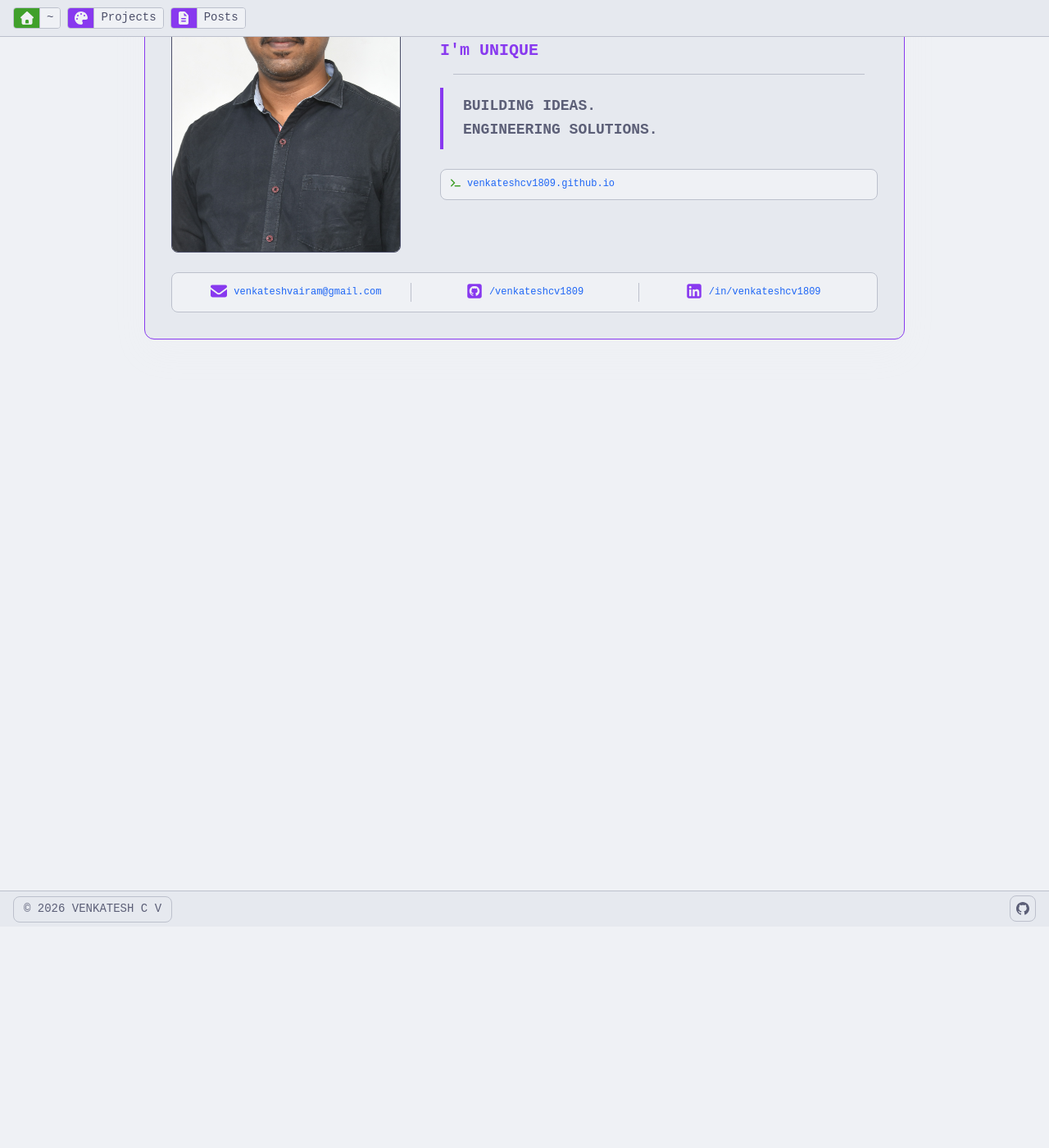
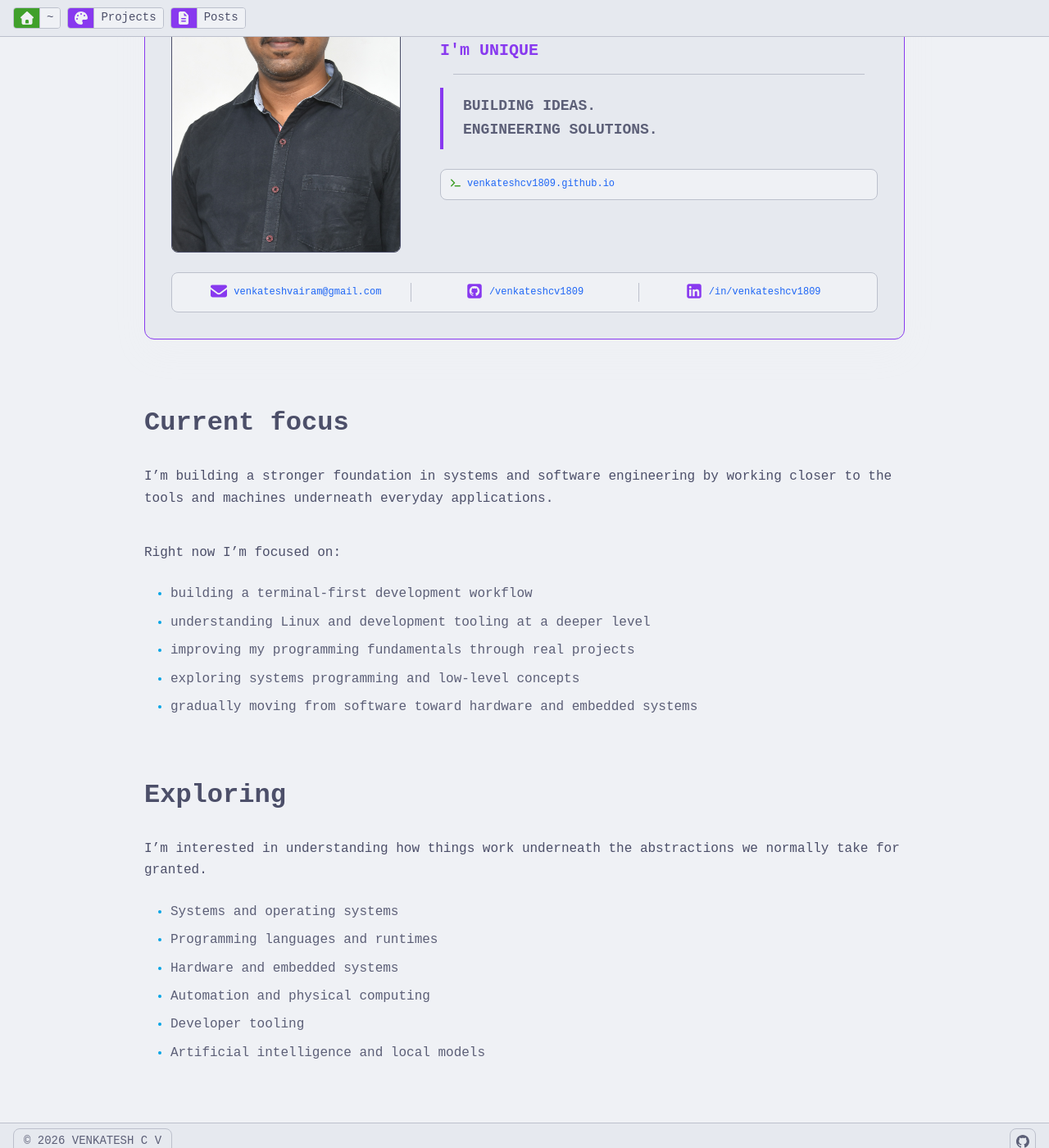
Before and after one commit to venkateshcv1809/venkateshcv1809.github.io, a Jekyll site: the page built from index.md, in a window 1280 px wide and 1400 px high, scrolled down 270 px. Shown: the whole window at 82% size. Built offline with Jekyll 4.4.1, drawn with Linux system fonts in a browser that asks for light colours; nearby versions of some CDN libraries; some web fonts are replaced.

Commit message:
feat: Add content for home page

```diff
--- a/_sass/layout/_home.scss
+++ b/_sass/layout/_home.scss
@@ -1,5 +1,4 @@
 .home {
     display: flex;
     flex-direction: column;
-    gap: var(--space-7);
 }
--- a/index.md
+++ b/index.md
@@ -2,3 +2,28 @@
 layout: home
 title: VENKATESH C V
 ---
+
+## Current focus
+
+I'm building a stronger foundation in systems and software engineering by
+working closer to the tools and machines underneath everyday applications.
+
+Right now I'm focused on:
+
+- building a terminal-first development workflow
+- understanding Linux and development tooling at a deeper level
+- improving my programming fundamentals through real projects
+- exploring systems programming and low-level concepts
+- gradually moving from software toward hardware and embedded systems
+
+## Exploring
+
+I'm interested in understanding how things work underneath the abstractions
+we normally take for granted.
+
+- Systems and operating systems
+- Programming languages and runtimes
+- Hardware and embedded systems
+- Automation and physical computing
+- Developer tooling
+- Artificial intelligence and local models
```
